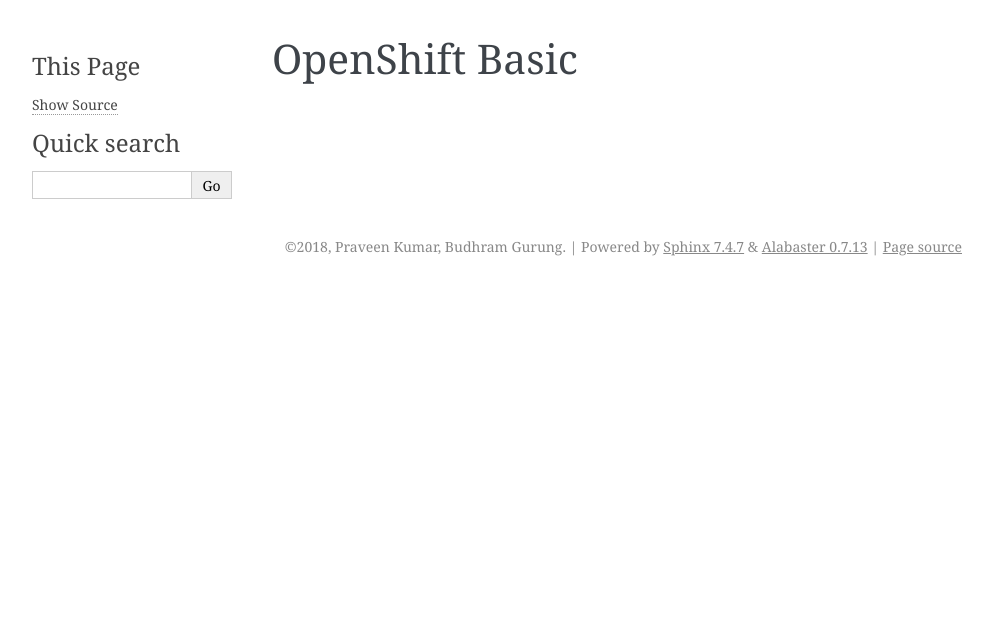
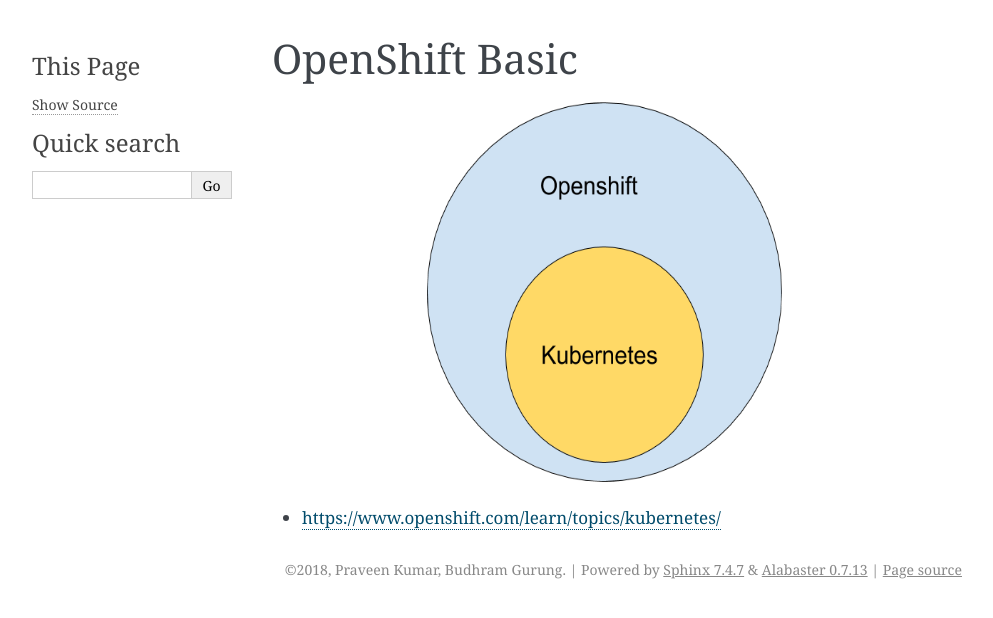
Before and after one commit to praveenkumar/devconf-in, a Sphinx documentation site: the page built from source/openshift.rst, in a window 1280 px wide. Shown: the top 618 px of the page, without its empty margins (148-1141 px from the left). Built offline with Sphinx 7.4.7, drawn with Linux system fonts in a browser that asks for light colours.

Commit message:
Add Openshift and kubernetes relationship

```diff
--- a/source/openshift.rst
+++ b/source/openshift.rst
@@ -1,2 +1,11 @@
 OpenShift Basic
 ===============
+
+.. image:: _static/openshif_kubernetes.png
+   :height: 400px
+   :width: 400 px
+   :alt: alternate text
+   :align: center
+
+
+- https://www.openshift.com/learn/topics/kubernetes/
```
Also changed, not shown: source/_static/openshif_kubernetes.png (added).
